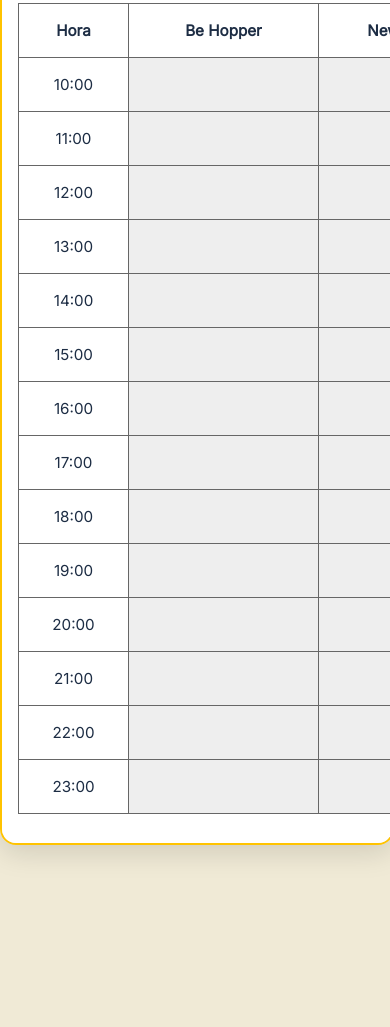
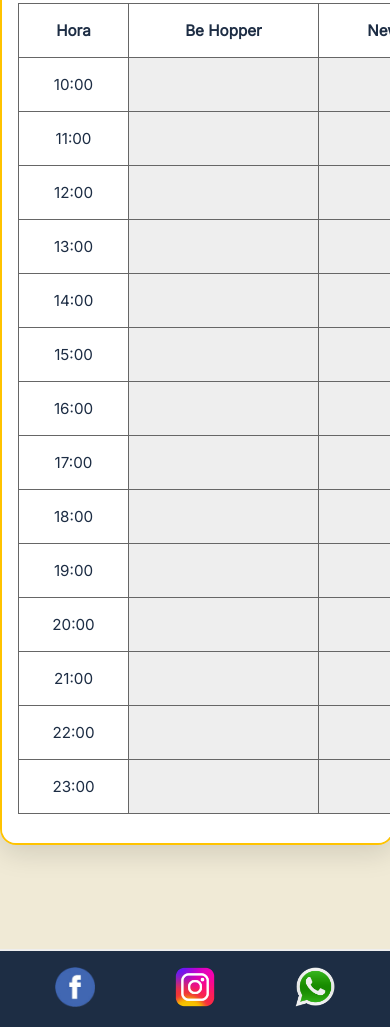
Before and after one commit to CarlosRamirezSantos/Desafio1-Swing-CR, a website built with Vite: page festival-swing-cr/eventos.html in a window 390 px wide. Shown: the part 2576-3603 px from the top of the page. Before the commit the page ends 3509 px from the top, so only its background shows below. Built offline with nearby package versions, Linux system fonts and the light colour scheme.

Commit message:
feat: añado footers a ambas páginas

```diff
--- a/festival-swing-cr/eventos.html
+++ b/festival-swing-cr/eventos.html
@@ -99,6 +99,32 @@
         <button id="btn-borrar-evento">Borrar Evento</button>
       </div>
     </div>
+    <footer class="footer">
+      <div class="footer__redes">
+        <a href="https://facebook.com/" target="_blank" rel="noopener">
+          <img
+            src="assets/imagenes/logo-facebook.png"
+            alt="Facebook"
+            class="footer__icono"
+          />
+        </a>
+        <a href="https://instagram.com/" target="_blank" rel="noopener">
+          <img
+            src="assets/imagenes/logo-instagram.png"
+            alt="Instagram"
+            class="footer__icono"
+          />
+        </a>
+        <a href="https://wa.me/34600000000" target="_blank" rel="noopener">
+          <img
+            src="assets/imagenes/logo-whatsapp.png"
+            alt="WhatsApp"
+            class="footer__icono"
+          />
+        </a>
+      </div>
+    </footer>
+
     <script type="module" src="src/eventos.js"></script>
   </body>
 </html>
--- a/festival-swing-cr/src/style.css
+++ b/festival-swing-cr/src/style.css
@@ -263,6 +263,27 @@ button[type="submit"]:focus {
   gap: 1rem;
 }
 
+.footer {
+  width: 100%;
+  background: var(--azul-medianoche);
+  display: flex;
+  justify-content: center;
+  align-items: center;
+  padding: 1rem 0;
+  margin-top: 1rem;
+  border-top: 2px solid var(--gris-ui);
+}
+
+.footer__redes {
+  display: flex;
+  gap: 5rem;
+}
+
+.footer__icono {
+  width: 40px;
+  height: 40px;
+}
+
 @media (max-width: 600px) {
   .navbar {
     flex-wrap: wrap;
@@ -303,4 +324,11 @@ button[type="submit"]:focus {
   textarea {
     height: 60px;
   }
+  .footer__redes {
+    gap: 2rem;
+  }
+  .footer__icono {
+    width: 30px;
+    height: 30px;
+  }
 }
--- a/festival-swing-cr/src/stylesEvento.css
+++ b/festival-swing-cr/src/stylesEvento.css
@@ -333,6 +333,14 @@ body {
   .tarjeta-evento__titulo {
     font-size: 1rem;
   }
+
+  .footer__redes {
+    gap: 2rem;
+  }
+  .footer__icono {
+    width: 30px;
+    height: 30px;
+  }
 }
 
 @media (max-width: 600px) {
@@ -372,3 +380,24 @@ body {
   background-color: #c0392b;
   outline: none;
 }
+
+.footer {
+  width: 100%;
+  background: var(--azul-medianoche);
+  display: flex;
+  justify-content: center;
+  align-items: center;
+  padding: 1rem 0;
+  margin-top: 1rem;
+  border-top: 2px solid var(--gris-ui);
+}
+
+.footer__redes {
+  display: flex;
+  gap: 5rem;
+}
+
+.footer__icono {
+  width: 40px;
+  height: 40px;
+}
```
Also changed, not shown: festival-swing-cr/formulario.html (+95 -21 lines), festival-swing-cr/assets/imagenes/logo-facebook.png (added), festival-swing-cr/assets/imagenes/logo-instagram.png (added), festival-swing-cr/assets/imagenes/logo-whatsapp.png (added).
